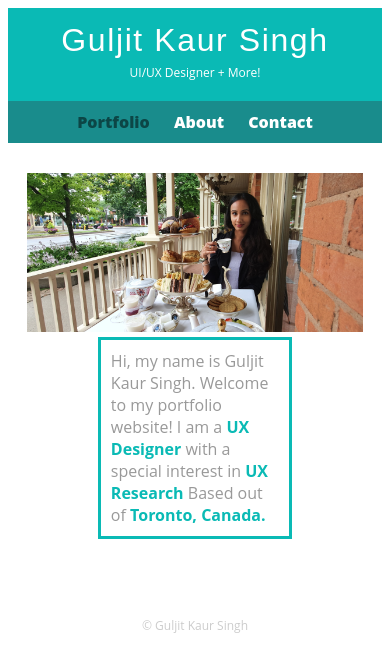
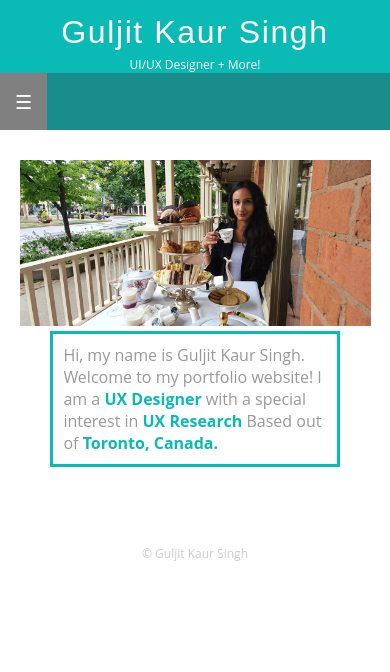
Before and after one commit to guljitsingh/simple-html-css-portfolio, a PHP site: page / in a window 390 px wide. Shown: the top 672 px of the page. Run offline with PHP 8.4, Linux system fonts and the light colour scheme.

Commit message:
After much work added a hamburger button for screens less than 768px.

```diff
--- a/about.html
+++ b/about.html
@@ -14,8 +14,10 @@
 				<h1>Guljit Kaur Singh</h1>
 				<h2>UI/UX Designer + More! </h2>
 			</a>
-			<nav>
-				<ul>
+			<nav id="hamnav">
+				<label for="hamburger">&#9776;</label>
+				<input type="checkbox" id="hamburger"/>
+				<ul id="hamitems">
 					<li><a href="index.html">Portfolio</a></li>
 					<li><a href="about.html" class="selected">About</a></li>
 					<li><a href="contact.html">Contact</a></li>
--- a/contact.html
+++ b/contact.html
@@ -14,8 +14,10 @@
 				<h1>Guljit Kaur Singh</h1>
 				<h2>UI/UX Designer + More! </h2>
 			</a>
-			<nav>
-				<ul>
+			<nav id="hamnav">
+				<label for="hamburger">&#9776;</label>
+				<input type="checkbox" id="hamburger"/>
+				<ul id="hamitems">
 					<li><a href="index.html">Portfolio</a></li>
 					<li><a href="about.html">About</a></li>
 					<li><a href="contact.html" class="selected">Contact</a></li>
--- a/css/main.css
+++ b/css/main.css
@@ -7,6 +7,7 @@ GENERAL
 ********************/
 
 body {
+	margin: 0;
 	font-family: 'Open Sans', sans-serif;
 }
 
@@ -30,7 +31,7 @@ h3 {
 
 .center {
 	margin: auto;
-	width: 50%;
+	width: 75%;
 	border: 3px solid var(--tiffany-blue);
 	padding: 10px;
   }
@@ -71,30 +72,7 @@ h2 {
 	font-weight: normal;
 }
 
-/********************
-NAVIGATION
-********************/
 
-nav {
-	text-align: center;
-	padding: 10px 0;
-	margin: 20px 0 0;
-}
-
-nav ul {
-	list-style: none;
-	margin: 0 10px;
-	padding: 0;
-}
-
-nav li {
-	display: inline-block;
-}
-
-nav a {
-	font-weight: 800;
-	padding: 15px 10px;
-}
 
 
 /********************
--- a/css/responsive.css
+++ b/css/responsive.css
@@ -1,37 +1,59 @@
-@media screen and (min-width: 480px) {
-	/********************
-	TWO COLUMN LAYOUT
-	********************/
-	#primary {
-		width: 50%;
-		float: left;
-	}
+#hamburger{
+	display:none;
+ }
 
-	#secondary {
-		width: 40%;
-		float: right;
+/* [ON SMALL SCREENS] */
+@media screen and (max-width: 768px){
+	ul {
+		padding: 5px;
+		list-style-type: none;
 	}
 
 
-
-	/********************
-	PAGE:PORTFOLIO
-	********************/
-
-	.profile-photo {
-		float: left;
-		margin: 0 5% 80px 0;
+	/* (A) BREAK INTO VERTICAL MENU */
+	#hamitems a {
+	  box-sizing: border-box;
+	  display: block;
+	  width: 100%;
+	  /* border-top: 1px solid #333; */
 	}
 
-}
+	/* (B) SHOW HAMBURGER ICON */
+	#hamnav label {
+	  display: inline-block;
+	  color: white;
+	  background: gray;
+	  font-style: normal;
+	  font-size: 1.2em;
+	  padding: 15px;
+	}
 
-@media screen and (min-width: 660px) {
+	/* (C) TOGGLE SHOW/HIDE MENU */
+	#hamitems {
+		display: none;
+	}
+	#hamnav input:checked ~ #hamitems {
+		display: block;
+	}
+  }
+
+@media screen and (min-width: 769px) {
+	 #hambuger-button{
+		display: none;
+	  }
 
 	/********************
 	HEADER
 	********************/
-
+	/* nav {
+		text-align: center;
+		padding: 10px 0;
+		margin: 20px 0 0;
+	} */
 	nav {
+		text-align: center;
+		padding: 10px 0;
+		margin: 20px 0 0;
 		background: none;
 		float: right;
 		font-size: 1.125em;
@@ -39,7 +61,26 @@
 		text-align: right;
 		width: 45%;
 	}
+	/********************
+	NAVIGATION
+	********************/
 
+
+
+	nav ul {
+		list-style: none;
+		margin: 0 10px;
+		padding: 0;
+	}
+
+	nav li {
+		display: inline-block;
+	}
+
+	nav a {
+		font-weight: 800;
+		padding: 15px 10px;
+	}
 	#logo {
 		float: left;
 		margin-left: 5%;
--- a/index.html
+++ b/index.html
@@ -14,8 +14,10 @@
 				<h1>Guljit Kaur Singh</h1>
 				<h2>UI/UX Designer + More! </h2>
 			</a>
-			<nav>
-				<ul>
+			<nav id="hamnav">
+				<label id="hambuger-button" for="hamburger">&#9776;</label>
+				<input type="checkbox" id="hamburger"/>
+				<ul id="hamitems">
 					<li><a href="index.html" class="selected">Portfolio</a></li>
 					<li><a href="about.html">About</a></li>
 					<li><a href="contact.html">Contact</a></li>
```
